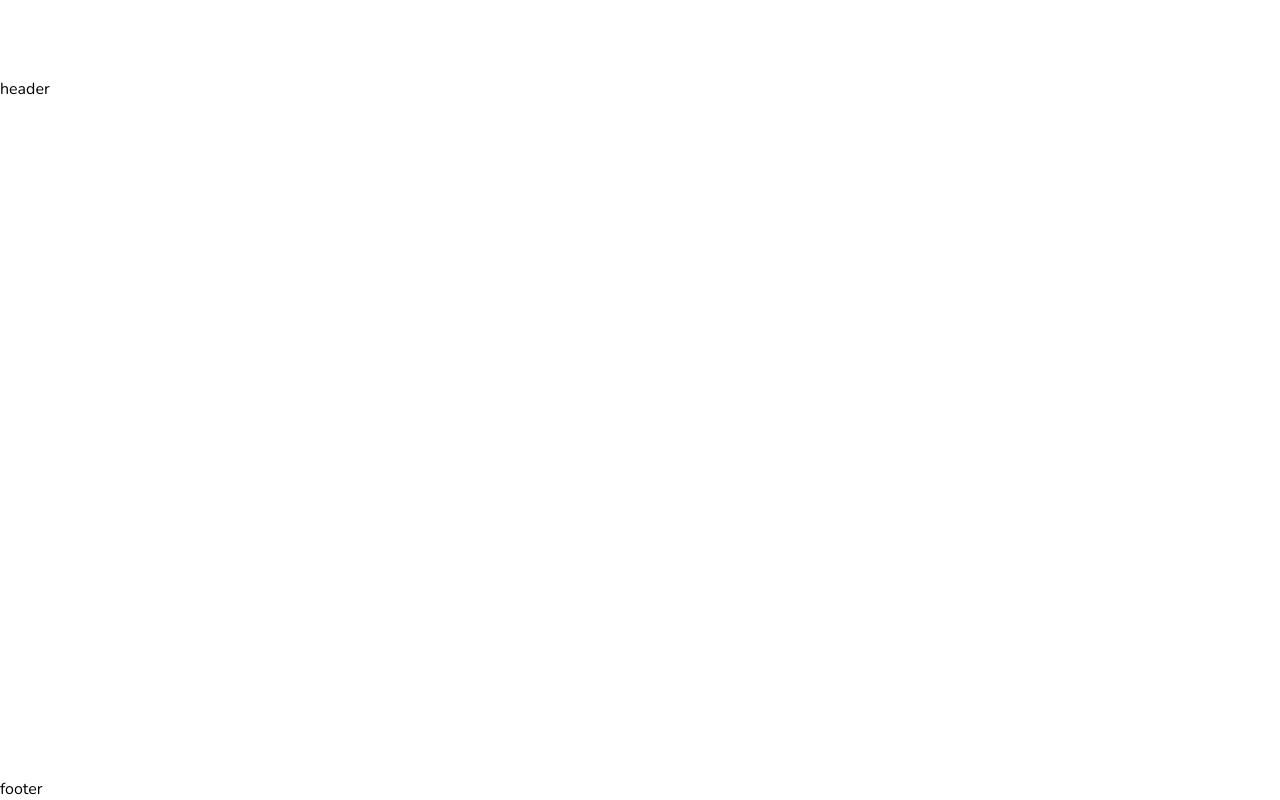
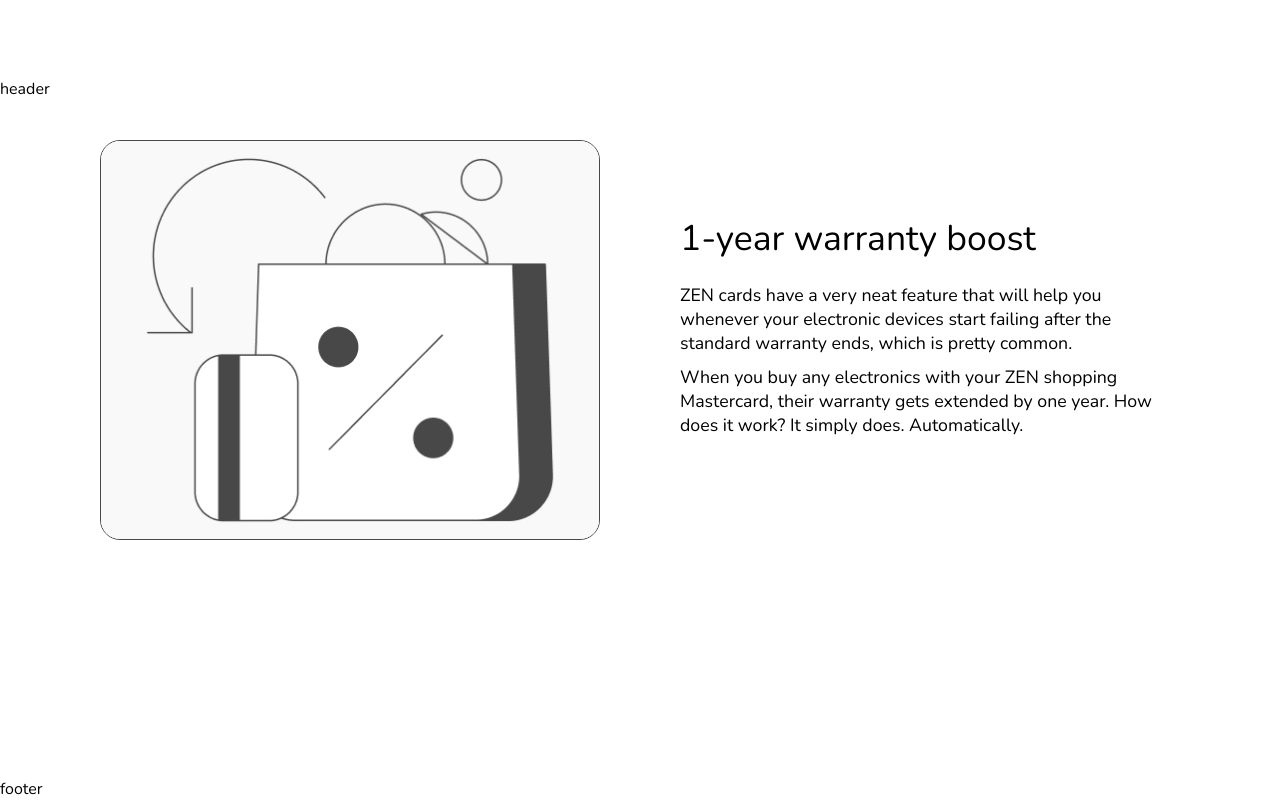
Before and after one commit to Slawone/zen-team, a website: page index.html in a window 1280 px wide. Drawn offline with Linux system fonts and the light colour scheme.

Commit message:
create warranty section

```diff
--- a/index.html
+++ b/index.html
@@ -10,9 +10,24 @@
 <body>
   <header class="header">header</header>
   <main id="main">
-    <!-- <section class="download"></section>
-    <section class="warranty"></section>
-    <section class="care"></section>
+    <!-- <section class="download"></section> -->
+    <section class="warranty">
+      <div class="container warranty__wrapper">
+        <div class="warranty__content">
+          <h2 class="warranty__title">1-year warranty boost</h2>
+          <p class="warranty__copy">
+            ZEN cards have a very neat feature that will help you whenever your electronic devices start failing after the standard warranty ends, which is pretty common.
+          </p>
+          <p class="warranty__copy">
+            When you buy any electronics with your ZEN shopping Mastercard, their warranty gets extended by one year. How does it work? It simply does. Automatically.
+          </p>
+        </div>
+        <div class="warranty__image">
+          <img src="./assets/images/image1.jpg" alt="image 1">
+        </div>
+      </div>
+    </section>
+    <!-- <section class="care"></section>
     <section class="cashback"></section>
     <section class="clients"></section> -->
   </main>
--- a/scss/base/_global.scss
+++ b/scss/base/_global.scss
@@ -19,19 +19,13 @@
   flex: 1;
 }
 
-section {
-  height: 80vh;
-  display: flex;
-  align-items: center;
-  justify-content: center;
-}
-
 a {
   color: currentColor;
 }
 
 img {
-  width: 100%;
+  display: block;
+  max-width: 100%;
 }
 
 h1 {
@@ -49,3 +43,10 @@
 p {
   @include fluid-text(20, 14);
 }
+
+.container {
+  width: 100%;
+  max-width: 1110px;
+  margin-inline: auto;
+  padding-inline: 15px;
+}
--- /dev/null
+++ b/scss/components/_warranty.scss
@@ -0,0 +1,40 @@
+.warranty {
+  @include section-padding;
+
+  &__wrapper {
+     @include tablet {
+      display: flex;
+      align-items: center;
+      justify-content: space-between;
+      column-gap: 30px;
+    }
+  }
+  &__content {
+    max-width: 500px;
+    margin-bottom: 30px;
+
+    @include tablet {
+      order: 2;
+    }
+  }
+  &__title {
+    margin-bottom: 20px;
+  }
+  &__copy {
+    &:not(:last-child) {
+      margin-bottom: 10px;
+    }
+  }
+  &__image {
+    max-width: 500px;
+
+    @include tablet {
+      order: 1;
+    }
+
+    img {
+      border: 1px solid #484848;
+      border-radius: 20px;
+    }
+  }
+}
--- a/scss/components/index.scss
+++ b/scss/components/index.scss
@@ -0,0 +1 @@
+@import 'warranty';
```
Also changed, not shown: css/index.css, 1 other file.
